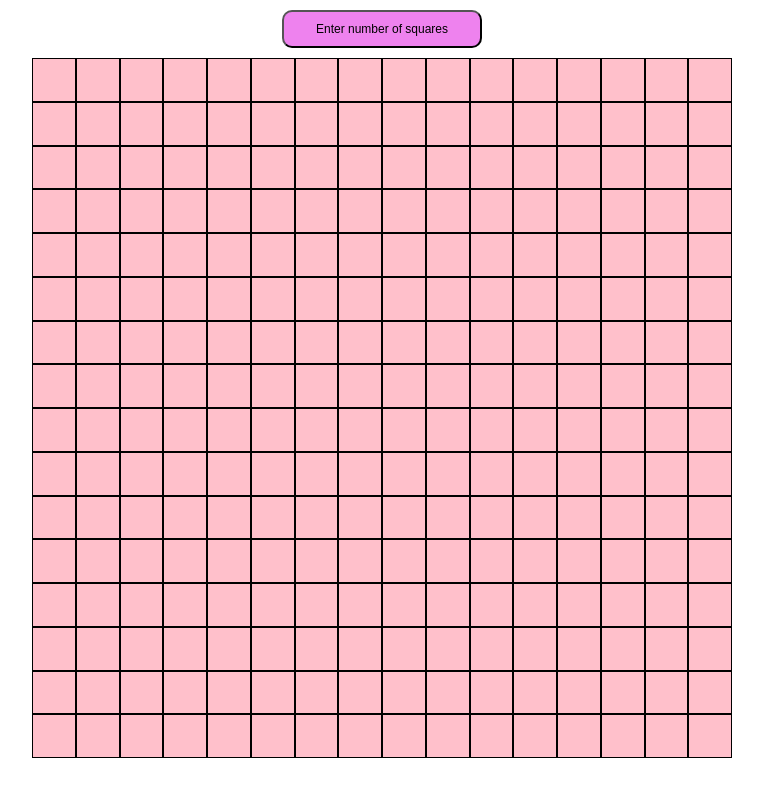
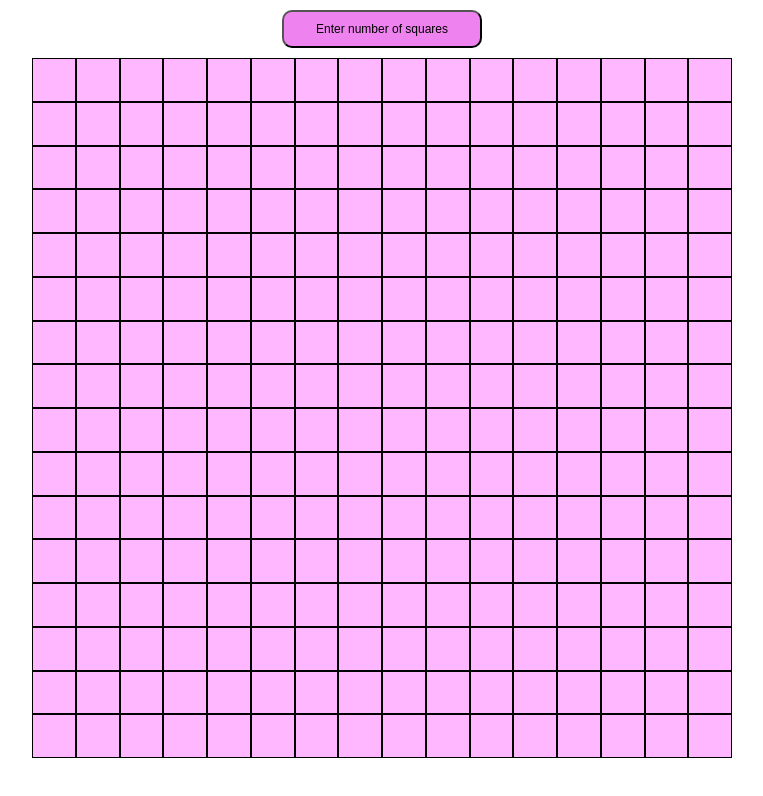
Before and after one commit to Soham-Powar/Etch-a-Sketch, a plain HTML site: page index.html in a window 1280 px wide. Shown: the whole page, without its empty margins (258-1021 px from the left). Drawn offline with Linux system fonts and the light colour scheme.

Commit message:
Change CSS

```diff
--- a/style.css
+++ b/style.css
@@ -10,7 +10,7 @@ body {
 }
 
 .container {
-	background-color: pink;
+	background-color: rgb(255, 184, 255);
 	display: flex;
 	flex-direction: column;
 	width: 700px;
```
